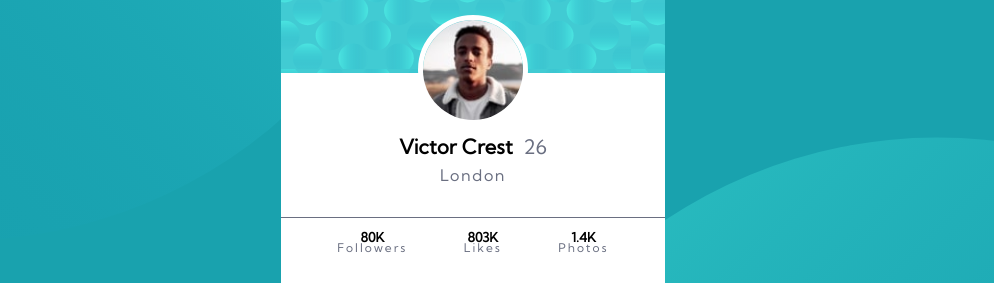
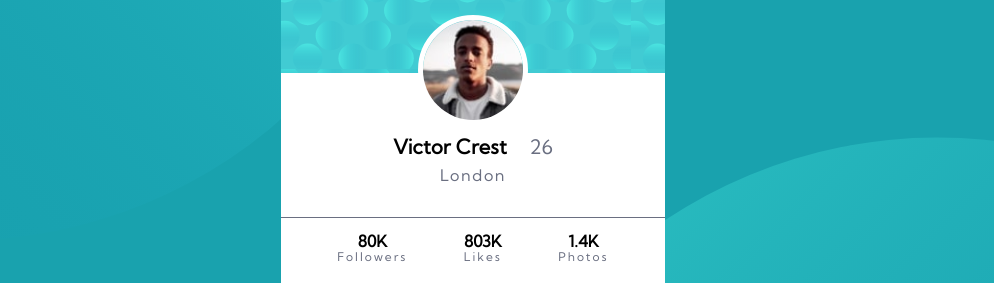
Before and after one commit to Anthvirus/Profile-Card, a plain HTML site: page index.html in a window 1280 px wide. Shown: the part 279-562 px from the top of the page, without its empty margins (167-1161 px from the left). Drawn offline with Linux system fonts and the light colour scheme.

Commit message:
Update styles.css

```diff
--- a/styles.css
+++ b/styles.css
@@ -51,7 +51,7 @@ img{
     text-align: center;
     margin: 0 auto;
     justify-content: space-between;
-    width: 9.25rem;
+    width: 10rem;
     margin-top: -0.5rem;
     letter-spacing: 0.01rem;
     font-weight: 700;
@@ -73,7 +73,7 @@ img{
 }
 .Stats h2{
     font-weight: 700;
-    font-size: 0.8125rem;
+    font-size: 1rem;
 }
 .Stats p{
     margin-top: -1rem;
```
